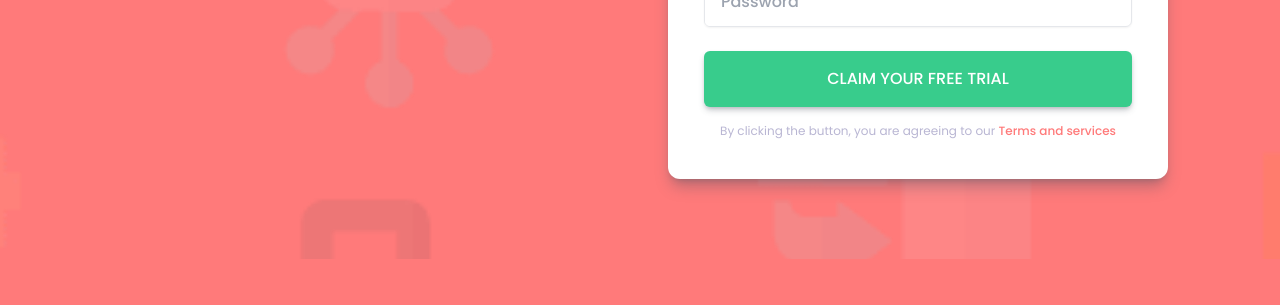
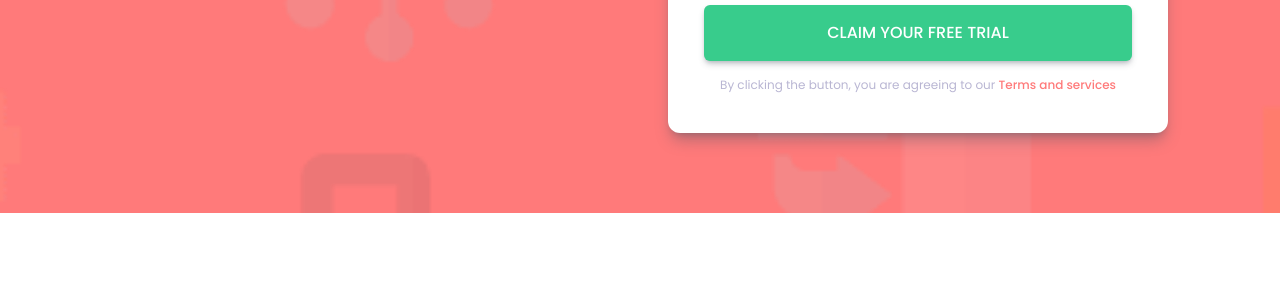
Before and after one commit to Ridwan-Lawal/form-validation-fm, a website: page index.html in a window 1280 px wide. Shown: the part 495-800 px from the top of the page. Drawn offline with Linux system fonts and the light colour scheme.

Commit message:
fixed some bugs

```diff
--- a/index.html
+++ b/index.html
@@ -22,7 +22,7 @@
   </head>
   <body>
     <div
-      class="containers font-poppins bg-red flex h-[100%] md:h-screen justify-center items-center"
+      class="containers font-poppins bg-red flex h-[100%] md:h-[100%] justify-center items-center"
     >
       <div class="bg-cover bg-no-repeat bg-mobile w-screen py-20">
         <div
```
